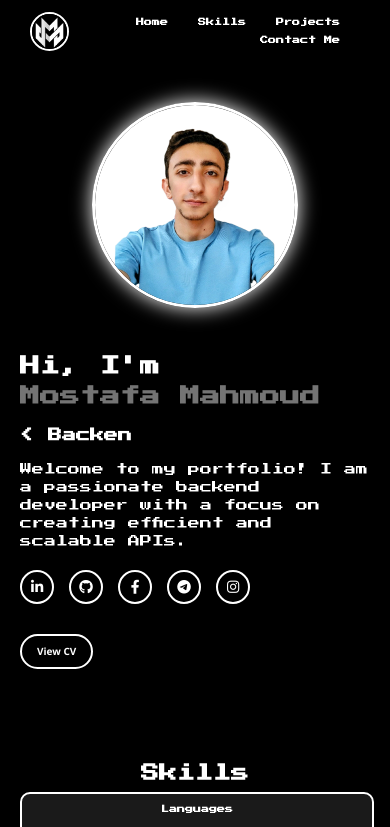
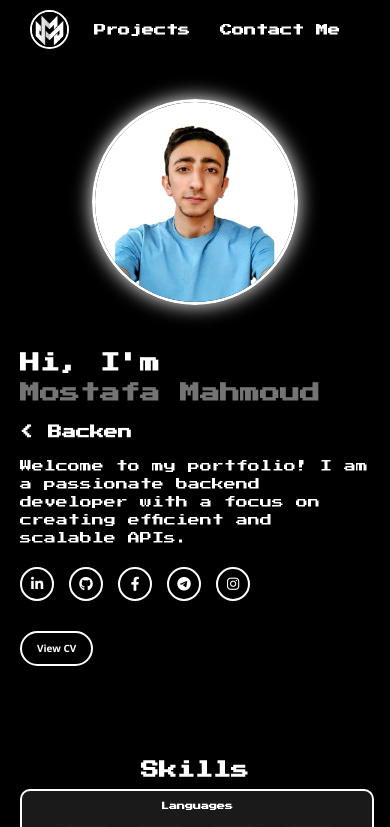
Before and after one commit to Mostafa2115/My_Portfolio, a plain HTML site: page index.html in a window 390 px wide. Shown: the top 827 px of the page. Drawn offline with Linux system fonts and the light colour scheme; grey boxes are pictures that could not be loaded.

Commit message:
Update media query again (navbar to right in row) :|

```diff
--- a/index.css
+++ b/index.css
@@ -385,10 +385,12 @@ footer {
   justify-content: flex-end;
   align-items: center;
   gap: 10px;
-  flex-wrap: wrap;
-  padding: 0 10px;
+  flex-wrap: nowrap;
+  overflow-x: auto;
+  white-space: nowrap;
   max-width: 100%;
   box-sizing: border-box;
+  padding: 0 10px;
 }
 
 }
@@ -452,10 +454,16 @@ footer {
   justify-content: flex-end;
   align-items: center;
   gap: 10px;
-  flex-wrap: wrap;
-  padding: 0 10px;
+  flex-wrap: nowrap;
+  overflow-x: auto;
+  white-space: nowrap;
   max-width: 100%;
   box-sizing: border-box;
+  padding: 0 10px;
+}
+
+.nav-links a {
+  font-size: 12px;
 }
 
 
```
